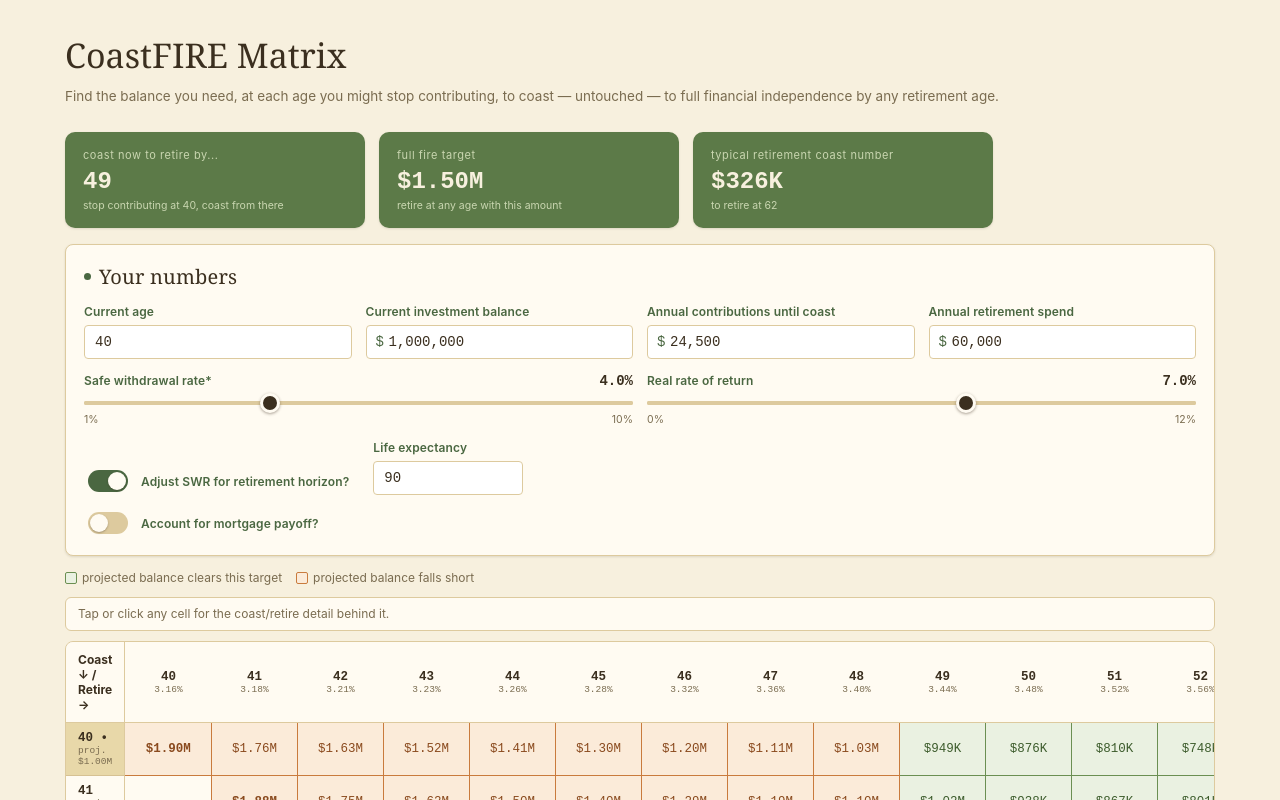
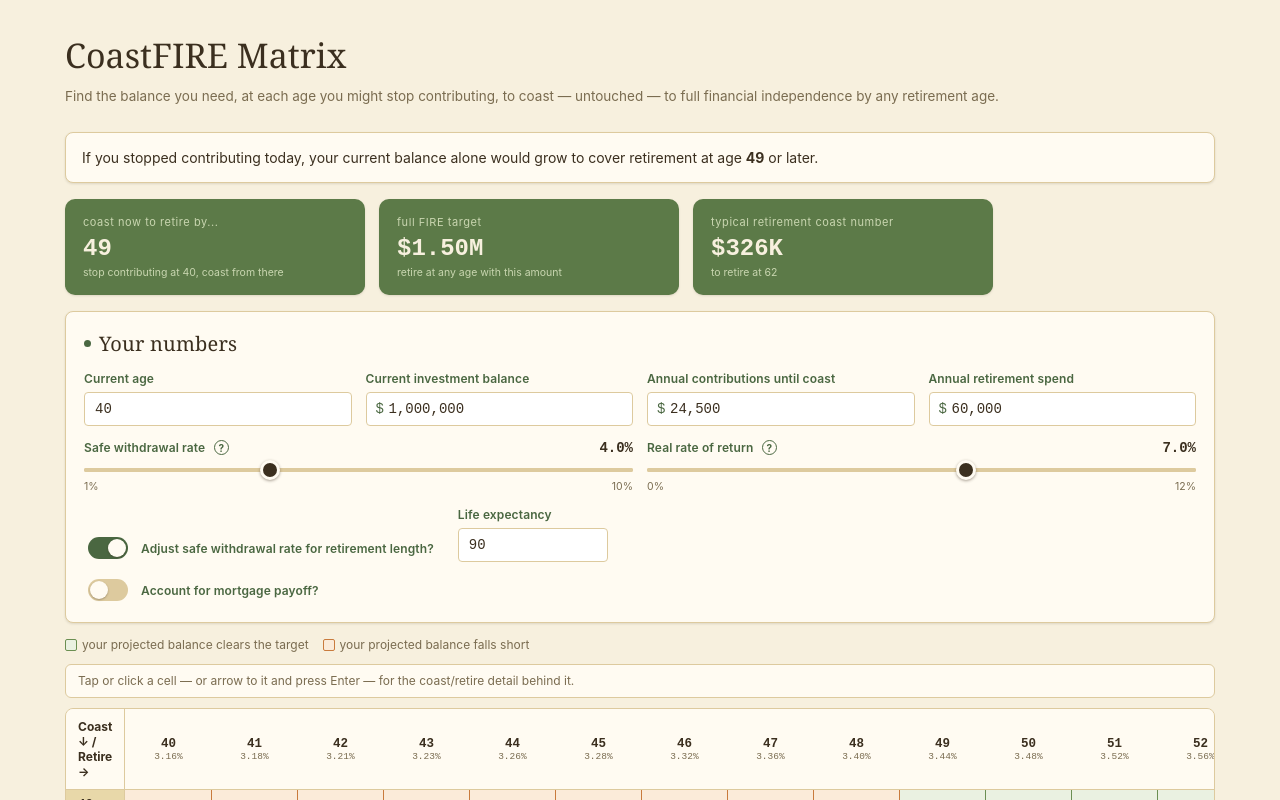
Before and after one commit to elmedico27/coastfire, a React (Vite) app: page / in a window 1280 px wide. Shown: the top 800 px of the page. Built offline with nearby package versions, Linux system fonts and the light colour scheme.

Commit message:
Usability enhancements

```diff
--- a/src/CoastFireMatrix.jsx
+++ b/src/CoastFireMatrix.jsx
@@ -1,4 +1,4 @@
-import React, { useState, useMemo } from 'react';
+import React, { useState, useMemo, useRef, useEffect, useLayoutEffect } from 'react';
 
 const ANCHOR_HORIZON = 30; // the horizon your SWR input is anchored to
 
@@ -170,15 +170,130 @@ const SLIDER_CSS = `
 .cfm-toggle:checked::before {
   transform: translateX(18px);
 }
+.cfm-info {
+  width: 24px;
+  height: 24px;
+  display: inline-flex;
+  align-items: center;
+  justify-content: center;
+  background: none;
+  border: none;
+  padding: 0;
+  margin: -5px 0;
+  border-radius: 50%;
+  cursor: pointer;
+}
+.cfm-info:focus-visible {
+  outline: 2px solid ${COLOR.heading};
+  outline-offset: -2px;
+}
+.cfm-cell:focus {
+  outline: none;
+}
+.cfm-cell:focus-visible {
+  outline: 3px solid ${COLOR.heading} !important;
+  outline-offset: -3px;
+}
 `;
 
-function Slider({ id, label, value, onChange, min, max, step, suffix, decimals = 1 }) {
+// "?" button + popover. Opens on click / tap / Enter / Space (so touch and keyboard work),
+// and also on mouse hover. Esc or a click elsewhere closes it.
+function InfoTip({ id, label, children }) {
+  const [pinned, setPinned] = useState(false);
+  const [hovered, setHovered] = useState(false);
+  const [shift, setShift] = useState(0);
+  const rootRef = useRef(null);
+  const panelRef = useRef(null);
+  const visible = pinned || hovered;
+
+  const close = () => { setPinned(false); setHovered(false); };
+
+  // The label can sit near the right edge on narrow screens: nudge the panel back inside the viewport.
+  useLayoutEffect(() => {
+    if (!visible || !panelRef.current) return;
+    const panel = panelRef.current;
+    const anchor = panel.offsetParent;
+    if (!anchor) return;
+    const anchorLeft = anchor.getBoundingClientRect().left;
+    const vw = document.documentElement.clientWidth;
+    const desired = Math.min(Math.max(anchorLeft, 12), Math.max(vw - panel.offsetWidth - 12, 12));
+    setShift(desired - anchorLeft);
+  }, [visible]);
+
+  useEffect(() => {
+    if (!visible) return undefined;
+    const onKey = (e) => { if (e.key === 'Escape') close(); };
+    const onPointerDown = (e) => { if (rootRef.current && !rootRef.current.contains(e.target)) close(); };
+    document.addEventListener('keydown', onKey);
+    document.addEventListener('pointerdown', onPointerDown);
+    return () => {
+      document.removeEventListener('keydown', onKey);
+      document.removeEventListener('pointerdown', onPointerDown);
+    };
+  }, [visible]);
+
+  return (
+    <span
+      ref={rootRef}
+      style={{ display: 'inline-flex' }}
+      // Hover is mouse-only: touch fires hover events on tap, which would fight with the click toggle.
+      onPointerEnter={(e) => { if (e.pointerType === 'mouse') setHovered(true); }}
+      onPointerLeave={(e) => { if (e.pointerType === 'mouse') setHovered(false); }}
+    >
+      <button
+        type="button"
+        className="cfm-info"
+        aria-label={`About ${label.toLowerCase()}`}
+        aria-expanded={visible}
+        aria-controls={visible ? id : undefined}
+        onClick={() => { if (pinned) close(); else setPinned(true); }}
+      >
+        <span
+          aria-hidden="true"
+          style={{
+            width: 15, height: 15, borderRadius: '50%', boxSizing: 'border-box',
+            border: `1.5px solid ${COLOR.label}`,
+            background: visible ? COLOR.label : 'transparent',
+            color: visible ? COLOR.panel : COLOR.label,
+            display: 'inline-flex', alignItems: 'center', justifyContent: 'center',
+            fontSize: 10, fontWeight: 700, lineHeight: 1, fontFamily: FONT_SANS,
+          }}
+        >?</span>
+      </button>
+      {visible && (
+        <span
+          id={id}
+          ref={panelRef}
+          style={{
+            position: 'absolute', top: '100%', left: 0, zIndex: 10,
+            transform: `translateX(${shift}px)`,
+            width: 'min(300px, calc(100vw - 24px))',
+            paddingTop: 6, // part of the panel, so the pointer can travel from the "?" onto it
+          }}
+        >
+          <span style={{
+            display: 'block', background: COLOR.panel, border: `1px solid ${COLOR.border}`, borderRadius: 6,
+            padding: '10px 12px', boxShadow: shadowSm,
+            fontSize: 12.5, fontWeight: 400, lineHeight: 1.5, color: COLOR.heading, fontFamily: FONT_SANS,
+          }}>
+            {children}
+          </span>
+        </span>
+      )}
+    </span>
+  );
+}
+
+function Slider({ id, label, info, value, onChange, min, max, step, suffix, decimals = 1 }) {
   return (
     <div>
       <div style={{ display: 'flex', justifyContent: 'space-between', alignItems: 'baseline' }}>
-        <label htmlFor={id} style={{ fontSize: 12, letterSpacing: '0.01em', color: COLOR.label, fontWeight: 600, fontFamily: FONT_SANS }}>
-          {label}
-        </label>
+        <span style={{ position: 'relative', display: 'inline-flex', alignItems: 'center', gap: 4 }}>
+          <label htmlFor={id} style={{ fontSize: 12, letterSpacing: '0.01em', color: COLOR.label, fontWeight: 600, fontFamily: FONT_SANS }}>
+            {label}
+          </label>
+          {info && <InfoTip id={`${id}-info`} label={label}>{info}</InfoTip>}
+        </span>
         <span style={{ fontSize: 14, fontWeight: 700, color: COLOR.heading, fontVariantNumeric: 'tabular-nums', fontFamily: FONT_MONO }}>
           {value.toFixed(decimals)}{suffix}
         </span>
@@ -232,6 +347,9 @@ export default function CoastFireMatrix() {
   const [hoverCoast, setHoverCoast] = useState(null);
   const [hoverTarget, setHoverTarget] = useState(null);
   const [activeCell, setActiveCell] = useState(null); // { coastAge, targetAge, val }
+  // Keyboard navigation: one tab stop into the matrix (roving tabindex), arrow keys move within it.
+  const [focusCell, setFocusCell] = useState(null); // { r, c } indexes into grid
+  const gridRef = useRef(null);
 
   // Both coast ages (rows) and retirement/target ages (columns) run from currentAge
   // through a hard stop at 62 — no earlier floor, no later ceiling.
@@ -372,6 +490,43 @@ export default function CoastFireMatrix() {
     setPayoffAgeDraft(String(clean));
   };
 
+  // The one cell that sits in the tab order: last-focused cell, else the first cell of the current-age row.
+  const entryCell = (focusCell && grid[focusCell.r] && grid[focusCell.r][focusCell.c] != null)
+    ? focusCell
+    : { r: 0, c: 0 };
+
+  const handleCellKeyDown = (e, ri, ci, coastAge, targetAge, val) => {
+    if (e.key === 'Enter' || e.key === ' ') {
+      e.preventDefault();
+      setActiveCell({ coastAge, targetAge, val });
+      return;
+    }
+    const lastR = coastAges.length - 1;
+    const lastC = targetAges.length - 1;
+    // Next filled cell in a direction; blank cells (coast age after retire age) are skipped.
+    const step = (dr, dc) => {
+      let r = ri + dr, c = ci + dc;
+      while (r >= 0 && r <= lastR && c >= 0 && c <= lastC) {
+        if (grid[r][c] !== null) return { r, c };
+        r += dr; c += dc;
+      }
+      return null;
+    };
+    let next = null;
+    if (e.key === 'ArrowRight') next = step(0, 1);
+    else if (e.key === 'ArrowLeft') next = step(0, -1);
+    else if (e.key === 'ArrowDown') next = step(1, 0);
+    else if (e.key === 'ArrowUp') next = step(-1, 0);
+    else if (e.key === 'Home') next = { r: ri, c: grid[ri].findIndex((v) => v !== null) };
+    else if (e.key === 'End') next = { r: ri, c: lastC };
+    else return;
+    e.preventDefault();
+    if (!next) return;
+    setFocusCell(next);
+    const el = gridRef.current && gridRef.current.querySelector(`[data-r="${next.r}"][data-c="${next.c}"]`);
+    if (el) el.focus();
+  };
+
   const inputStyle = {
     background: COLOR.inputBg,
     border: `1px solid ${COLOR.inputBorder}`,
@@ -444,6 +599,24 @@ export default function CoastFireMatrix() {
           </div>
         </div>
 
+        <div style={{
+          marginBottom: 16,
+          padding: '14px 16px',
+          border: `1px solid ${COLOR.border}`,
+          borderRadius: 8,
+          background: COLOR.panel,
+          color: COLOR.heading,
+          fontSize: 14,
+          lineHeight: 1.5,
+          boxShadow: shadowSm,
+        }}>
+          {coastNowAge !== null ? (
+            <>If you stopped contributing today, your current balance alone would grow to cover retirement at age <strong>{coastNowAge}</strong> or later.</>
+          ) : (
+            <>If you stopped contributing today, your balance wouldn't cover retirement at any age through <strong>{targetAges[targetAges.length - 1]}</strong>. The matrix below shows what you'd need at each coast age.</>
+          )}
+        </div>
+
         {/* Summary stat cards */}
         <div style={{
           display: 'grid',
@@ -452,19 +625,21 @@ export default function CoastFireMatrix() {
           marginBottom: 16,
         }}>
           <div style={statCardStyle(CARD.bg)}>
-            <div style={{ fontSize: 11, letterSpacing: '0.05em', color: CARD.label, marginBottom: 6, textTransform: 'lowercase' }}>
+            <div style={{ fontSize: 11, letterSpacing: '0.05em', color: CARD.label, marginBottom: 6 }}>
               coast now to retire by...
             </div>
             <div style={{ fontSize: 24, fontWeight: 700, color: CARD.text, fontVariantNumeric: 'tabular-nums', fontFamily: FONT_MONO }}>
               {coastNowAge !== null ? coastNowAge : 'not yet'}
             </div>
             <div style={{ fontSize: 10.5, color: CARD.label, marginTop: 4 }}>
-              stop contributing at {currentAge}, coast from there
+              {coastNowAge !== null
+                ? `stop contributing at ${currentAge}, coast from there`
+                : `no retirement age through ${targetAges[targetAges.length - 1]} clears yet`}
             </div>
           </div>
 
           <div style={statCardStyle(CARD.bg)}>
-            <div style={{ fontSize: 11, letterSpacing: '0.05em', color: CARD.label, marginBottom: 6, textTransform: 'lowercase' }}>
+            <div style={{ fontSize: 11, letterSpacing: '0.05em', color: CARD.label, marginBottom: 6 }}>
               full FIRE target
             </div>
             <div style={{ fontSize: 24, fontWeight: 700, color: CARD.text, fontVariantNumeric: 'tabular-nums', fontFamily: FONT_MONO }}>
@@ -476,7 +651,7 @@ export default function CoastFireMatrix() {
           </div>
 
           <div style={statCardStyle(CARD.bg)}>
-            <div style={{ fontSize: 11, letterSpacing: '0.05em', color: CARD.label, marginBottom: 6, textTransform: 'lowercase' }}>
+            <div style={{ fontSize: 11, letterSpacing: '0.05em', color: CARD.label, marginBottom: 6 }}>
               typical retirement coast number
             </div>
             <div style={{ fontSize: 24, fontWeight: 700, color: CARD.text, fontVariantNumeric: 'tabular-nums', fontFamily: FONT_MONO }}>
@@ -578,7 +753,10 @@ export default function CoastFireMatrix() {
           }}>
             <Slider
               id="slider-swr"
-              label="Safe withdrawal rate*"
+              label="Safe withdrawal rate"
+              info={horizonAdjust
+                ? `Your baseline rate for a ${ANCHOR_HORIZON}-year retirement. Longer retirements use a lower rate and shorter ones a higher rate; the % under each retirement-age column is the rate actually used.`
+                : 'Applied as-is to every retirement age, however long retirement lasts.'}
               value={swr}
               onChange={setSwr}
               min={1} max={10} step={0.1}
@@ -587,6 +765,7 @@ export default function CoastFireMatrix() {
             <Slider
               id="slider-rate"
               label="Real rate of return"
+              info="Annual investment return after inflation, so every figure here is in today's dollars. U.S. stocks have historically returned roughly 6–7% a year after inflation; future returns may differ."
               value={rate}
               onChange={setRate}
               min={0} max={12} step={0.1}
@@ -610,7 +789,7 @@ export default function CoastFireMatrix() {
                 onChange={(e) => setHorizonAdjust(e.target.checked)}
               />
               <label htmlFor="horizon-toggle" style={{ ...labelStyle, marginBottom: 0, cursor: 'pointer' }}>
-                Adjust SWR for retirement horizon?
+                Adjust safe withdrawal rate for retirement length?
               </label>
             </div>
 
@@ -685,19 +864,19 @@ export default function CoastFireMatrix() {
           </div>
         </div>
 
-        <div style={{ display: 'flex', alignItems: 'center', gap: 14, marginBottom: 12, fontSize: 12, color: COLOR.body }}>
+        <div style={{ display: 'flex', alignItems: 'center', gap: 14, marginBottom: 12, fontSize: 12, color: COLOR.body, flexWrap: 'wrap' }}>
           <span style={{ display: 'inline-flex', alignItems: 'center', gap: 5 }}>
             <span style={{ width: 10, height: 10, background: COLOR.clearedBg, border: `1.5px solid ${COLOR.clearedBorder}`, display: 'inline-block', borderRadius: 2 }} />
-            projected balance clears this target
+            your projected balance clears the target
           </span>
           <span style={{ display: 'inline-flex', alignItems: 'center', gap: 5 }}>
             <span style={{ width: 10, height: 10, background: COLOR.notClearedBg, border: `1.5px solid ${COLOR.notClearedBorder}`, display: 'inline-block', borderRadius: 2 }} />
-            projected balance falls short
+            your projected balance falls short
           </span>
         </div>
 
         {/* Tap-to-reveal detail strip — doubles as the mobile-friendly replacement for hover tooltips */}
-        <div style={{
+        <div role="status" aria-live="polite" style={{
           fontSize: 12, color: COLOR.heading, marginBottom: 10, padding: '8px 12px',
           background: COLOR.panel, border: `1px solid ${COLOR.border}`, borderRadius: 6,
           fontFamily: FONT_MONO, minHeight: 16,
@@ -711,15 +890,27 @@ export default function CoastFireMatrix() {
                 : <span style={{ color: COLOR.notClearedBorder }}> (short by {fmt(activeCell.val - projectedByCoastAge[activeCell.coastAge])})</span>}
             </>
           ) : (
-            <span style={{ color: COLOR.body, fontFamily: FONT_SANS }}>Tap or click any cell for the coast/retire detail behind it.</span>
+            <span style={{ color: COLOR.body, fontFamily: FONT_SANS }}>Tap or click a cell — or arrow to it and press Enter — for the coast/retire detail behind it.</span>
           )}
         </div>
 
         <div
-          style={{ overflowX: 'auto', border: `1px solid ${COLOR.border}`, borderRadius: 8, maxHeight: '70vh', overflowY: 'auto' }}
+          style={{
+            overflowX: 'auto', border: `1px solid ${COLOR.border}`, borderRadius: 8, maxHeight: '70vh', overflowY: 'auto',
+            // keep keyboard-focused cells from scrolling underneath the sticky header row / coast-age column
+            scrollPaddingTop: 56, scrollPaddingLeft: 100,
+          }}
           onMouseLeave={() => { setHoverCoast(null); setHoverTarget(null); }}
+          onBlur={(e) => {
+            if (!e.currentTarget.contains(e.relatedTarget)) { setHoverCoast(null); setHoverTarget(null); }
+          }}
         >
-          <table style={{ borderCollapse: 'collapse', width: '100%', fontSize: 12.5, fontFamily: FONT_MONO }}>
+          <table
+            ref={gridRef}
+            role="grid"
+            aria-label="Balance needed at each coast age, by retirement age"
+            style={{ borderCollapse: 'collapse', width: '100%', fontSize: 12.5, fontFamily: FONT_MONO }}
+          >
             <thead>
               <tr>
                 <th style={{
@@ -758,6 +949,7 @@ export default function CoastFireMatrix() {
               {coastAges.map((coastAge, ri) => (
                 <tr key={coastAge}>
                   <td
+                    role="rowheader"
                     onMouseEnter={() => setHoverCoast(coastAge)}
                     style={{
                       position: 'sticky', left: 0, zIndex: 1,
@@ -785,8 +977,17 @@ export default function CoastFireMatrix() {
                     return (
                       <td
                         key={targetAge}
+                        className="cfm-cell"
+                        role="gridcell"
+                        data-r={ri}
+                        data-c={ci}
+                        tabIndex={entryCell.r === ri && entryCell.c === ci ? 0 : -1}
+                        aria-selected={!!(activeCell && activeCell.coastAge === coastAge && activeCell.targetAge === targetAge)}
+                        aria-label={`Coast at ${coastAge}, retire at ${targetAge}: needs ${fmt(val)} at coast age; your projected balance ${cleared ? 'clears it' : 'falls short'}`}
                         title={`Coast at ${coastAge}, fully retire at ${targetAge}`}
                         onMouseEnter={() => { setHoverCoast(coastAge); setHoverTarget(targetAge); }}
+                        onFocus={() => { setFocusCell({ r: ri, c: ci }); setHoverCoast(coastAge); setHoverTarget(targetAge); }}
+                        onKeyDown={(e) => handleCellKeyDown(e, ri, ci, coastAge, targetAge, val)}
                         onClick={() => setActiveCell({ coastAge, targetAge, val })}
                         style={{
                           padding: '8px 6px',
@@ -820,9 +1021,9 @@ export default function CoastFireMatrix() {
           <ul style={{ margin: 0, paddingLeft: 18 }}>
             <li style={{ marginBottom: 6 }}>
               {horizonAdjust ? (
-                <>*Safe withdrawal rate — the slider sets your baseline rate for a 30-year retirement, but a rate that's safe over 30 years isn't automatically safe over a longer stretch, or overly conservative over a shorter one. With adjustment on, the model corrects for this against your life expectancy ({lifeExpectancy}): retiring earlier means your money needs to stretch further, which lowers the effective rate (and raises the balance you need); retiring later shortens that stretch and raises the effective rate. The small % under each retirement-age column header is the adjusted rate actually used for that age.</>
+                <>Safe withdrawal rate — the slider sets your baseline rate for a 30-year retirement, but a rate that's safe over 30 years isn't automatically safe over a longer stretch, or overly conservative over a shorter one. With adjustment on, the model corrects for this against your life expectancy ({lifeExpectancy}): retiring earlier means your money needs to stretch further, which lowers the effective rate (and raises the balance you need); retiring later shortens that stretch and raises the effective rate. The small % under each retirement-age column header is the adjusted rate actually used for that age.</>
               ) : (
-                <>*Safe withdrawal rate — horizon adjustment is off, so your safe withdrawal rate is applied flat across every retirement age, with no correction for how long that specific retirement needs the money to last.</>
+                <>Safe withdrawal rate — horizon adjustment is off, so your safe withdrawal rate is applied flat across every retirement age, with no correction for how long that specific retirement needs the money to last.</>
               )}
             </li>
             {mortgagePayoff && (
```
